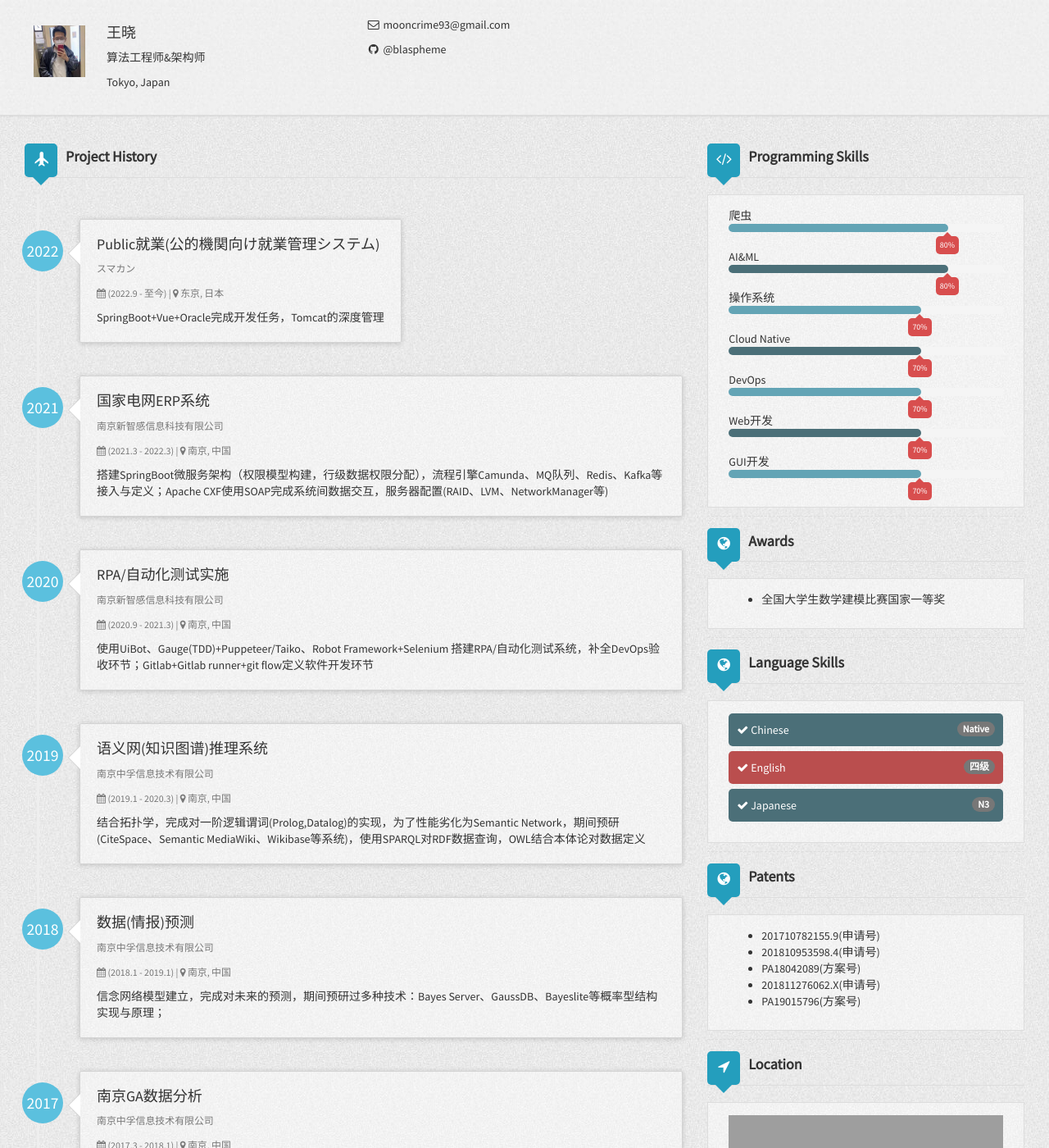
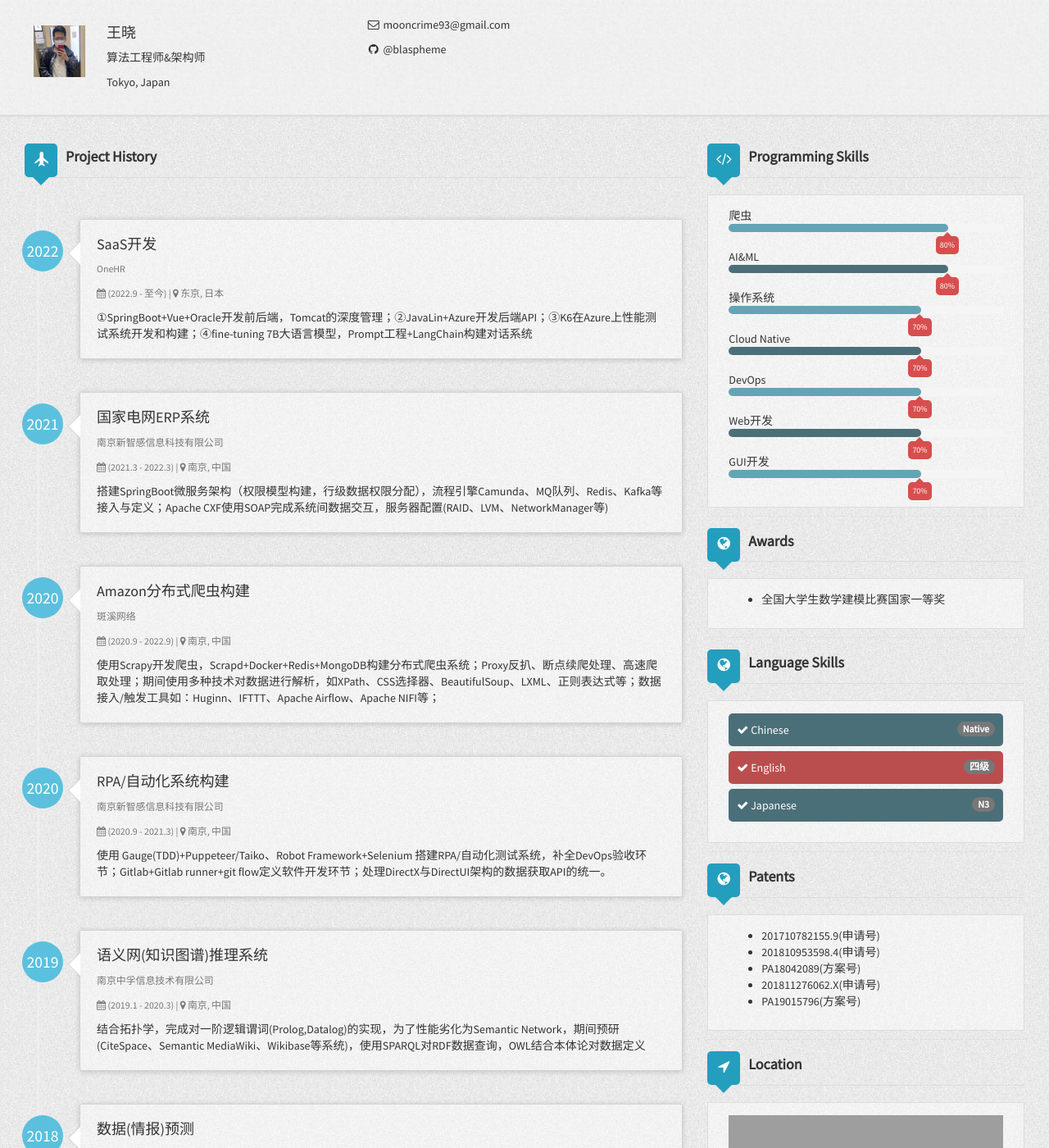
Before and after one commit to blaspheme/blaspheme.github.io, a Jekyll site: the page built from index.html, in a window 1280 px wide and 1400 px high. Shown: the whole window at 82% size. Built offline with Jekyll 4.4.1, drawn with Linux system fonts in a browser that asks for light colours; nearby versions of some CDN libraries; some of the changed text lies outside the part shown; grey boxes are pictures that could not be loaded.

Commit message:
feat: 爬虫简历修改

```diff
--- a/_config.yml
+++ b/_config.yml
@@ -28,12 +28,12 @@ author:
 #  stackoverflow: 4582127
   workHistory:
     - work7:
-      company: Public就業(公的機関向け就業管理システム)
+      company: SaaS开发
       location: 东京, 日本
-      title: スマカン
+      title: OneHR
       started: 2022
       duration: (2022.9 - 至今)
-      description: SpringBoot+Vue+Oracle完成开发任务，Tomcat的深度管理
+      description: ①SpringBoot+Vue+Oracle开发前后端，Tomcat的深度管理；②JavaLin+Azure开发后端API；③K6在Azure上性能测试系统开发和构建；④fine-tuning 7B大语言模型，Prompt工程+LangChain构建对话系统
     - work6:
       company: 国家电网ERP系统
       location: 南京, 中国
@@ -41,13 +41,20 @@ author:
       started: 2021
       duration: (2021.3 - 2022.3)
       description: 搭建SpringBoot微服务架构（权限模型构建，行级数据权限分配），流程引擎Camunda、MQ队列、Redis、Kafka等接入与定义；Apache CXF使用SOAP完成系统间数据交互，服务器配置(RAID、LVM、NetworkManager等)
+    - work8:
+      company: Amazon分布式爬虫构建
+      location: 南京, 中国
+      title: 斑溪网络
+      started: 2020
+      duration: (2020.9 - 2022.9)
+      description: 使用Scrapy开发爬虫，Scrapd+Docker+Redis+MongoDB构建分布式爬虫系统；Proxy反扒、断点续爬处理、高速爬取处理；期间使用多种技术对数据进行解析，如XPath、CSS选择器、BeautifulSoup、LXML、正则表达式等；数据接入/触发工具如：Huginn、IFTTT、Apache Airflow、Apache NIFI等；
     - work5:
-      company: RPA/自动化测试实施
+      company: RPA/自动化系统构建
       location: 南京, 中国
       title: 南京新智感信息科技有限公司
       started: 2020
       duration: (2020.9 - 2021.3)
-      description: 使用UiBot、Gauge(TDD)+Puppeteer/Taiko、Robot Framework+Selenium 搭建RPA/自动化测试系统，补全DevOps验收环节；Gitlab+Gitlab runner+git flow定义软件开发环节
+      description: 使用 Gauge(TDD)+Puppeteer/Taiko、Robot Framework+Selenium 搭建RPA/自动化测试系统，补全DevOps验收环节；Gitlab+Gitlab runner+git flow定义软件开发环节；处理DirectX与DirectUI架构的数据获取API的统一。
     - work4:
       company: 语义网(知识图谱)推理系统
       location: 南京, 中国
@@ -61,7 +68,7 @@ author:
       title: 南京中孚信息技术有限公司
       started: 2018
       duration: (2018.1 - 2019.1)
-      description: 信念网络模型建立，完成对未来的预测，期间预研过多种技术：Bayes Server、GaussDB、Bayeslite等概率型结构实现与原理；
+      description: ①使用Scrapy+Apache Tika/Kettle等完成对二进制文件、互联网数据结构化②信念网络模型建立，完成对未来的预测，期间预研过多种技术：Bayes Server、GaussDB、Bayeslite等概率型结构实现与原理；③Keras、PyTorch、Tensorflow等神经网络、深度学习技术的应用，实现生成式NLP功能。
     - work2:
       company: 南京GA数据分析
       location: 南京, 中国
@@ -78,26 +85,26 @@ author:
       description: 主要负责使用Java，完成原生GUI和后端Web服务的开发，在职期间写过8000多行的Oracle的存储过程；使用其他的各种语言完成对数据处理，VBA、Python、R等
   companyHistory:
     - company4:
-      company: スマカン
+      company: OneHR
       location: 东京, 日本
       title: Java开发
       started: 2022
       duration: (2022.9 - 至今)
-      description: Java/Vue开发，Tomcat管理&配置
+      description: ①Java/Vue开发；②Tomcat管理&配置，完成功能定制；③SaaS开发；④性能测试体系构建；⑤LLM的精调和应用
     - company3:
       company: 南京新智感信息科技有限公司
       location: 南京, 中国
       title: 架构师
       started: 2020
       duration: (2020.9 - 2022.3)
-      description: 期间主要从事架构职位：①RPA/自动化测试实践;②Cloud Native实践;③DevOps体系的培训与实践;④SpringBoot(RESTFul、SOAP)系统构建
+      description: 期间主要从事架构职位：①RPA/自动化测试开发;②Cloud Native开发;③DevOps体系的培训与实践;④SpringBoot(RESTFul、SOAP)系统构建；⑤分布式爬虫的构建
     - company2:
       company: 南京中孚信息技术有限公司
       location: 南京, 中国
       title: 算法工程师
       started: 2017
       duration: (2017.3 - 2020.3)
-      description: 期间从事算法开发：①贝叶斯概率论(DNN)的研究和实现;②Semantic Network、NLP的研究与实现;③图数据库与图算法的研究与实现;④其他的各类算法实现
+      description: 期间从事算法开发：①贝叶斯概率论(DNN)的研究和实现;②Semantic Network、NLP的研究与实现;③图数据库与图算法的研究与实现;④其他的各类算法实现；⑤数据结构化的各种实现方案。
     - company1:
       company: 厦门吉联科技有限公司
       location: 厦门, 中国
```
